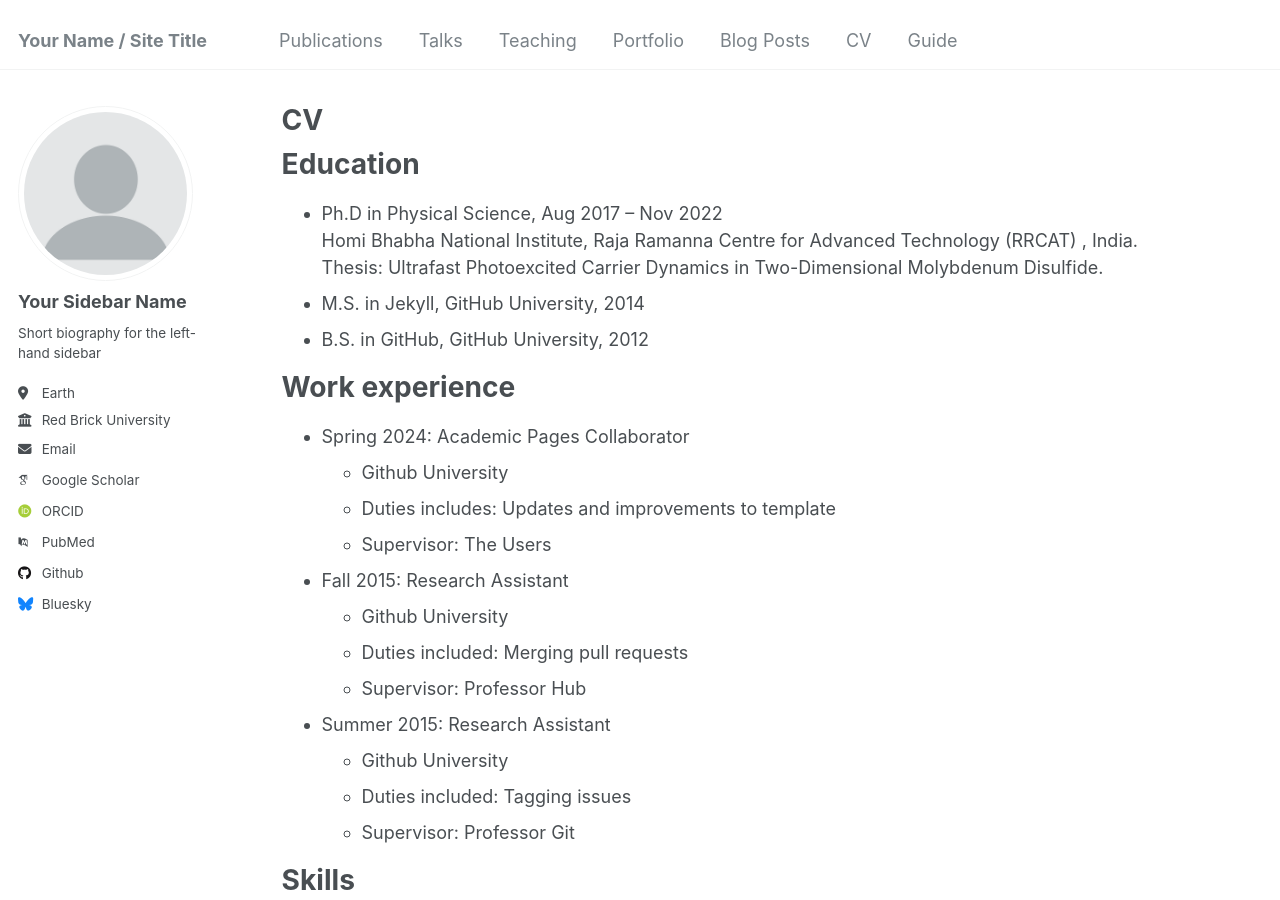
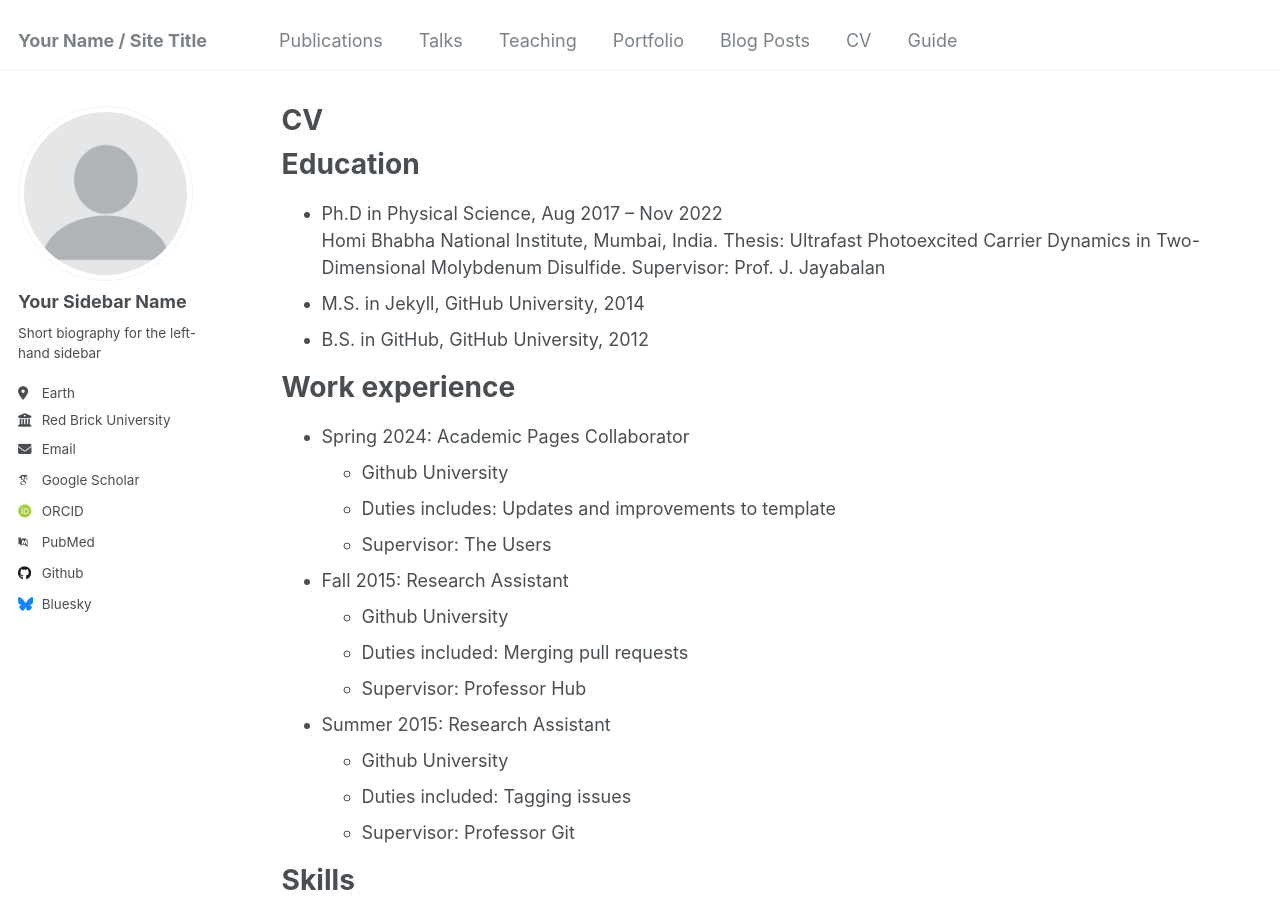
Before and after one commit to Khatua03/DurgaPrasadKhatua.github.io, a Jekyll site: the page built from _pages/cv.md, in a window 1280 px wide and 900 px high. Built offline with Jekyll 4.4.1, drawn with Linux system fonts in a browser that asks for light colours; some web fonts are replaced.

Commit message:
Update cv.md

```diff
--- a/_pages/cv.md
+++ b/_pages/cv.md
@@ -12,8 +12,9 @@ redirect_from:
 Education
 ======
 * Ph.D in Physical Science, Aug 2017 – Nov 2022
-  Homi Bhabha National Institute, Raja Ramanna Centre for Advanced Technology (RRCAT) , India.
+  Homi Bhabha National Institute, Mumbai, India.
   Thesis: Ultrafast Photoexcited Carrier Dynamics in Two-Dimensional Molybdenum Disulfide.
+  Supervisor: Prof. J. Jayabalan
 * M.S. in Jekyll, GitHub University, 2014
 * B.S. in GitHub, GitHub University, 2012
 
```
